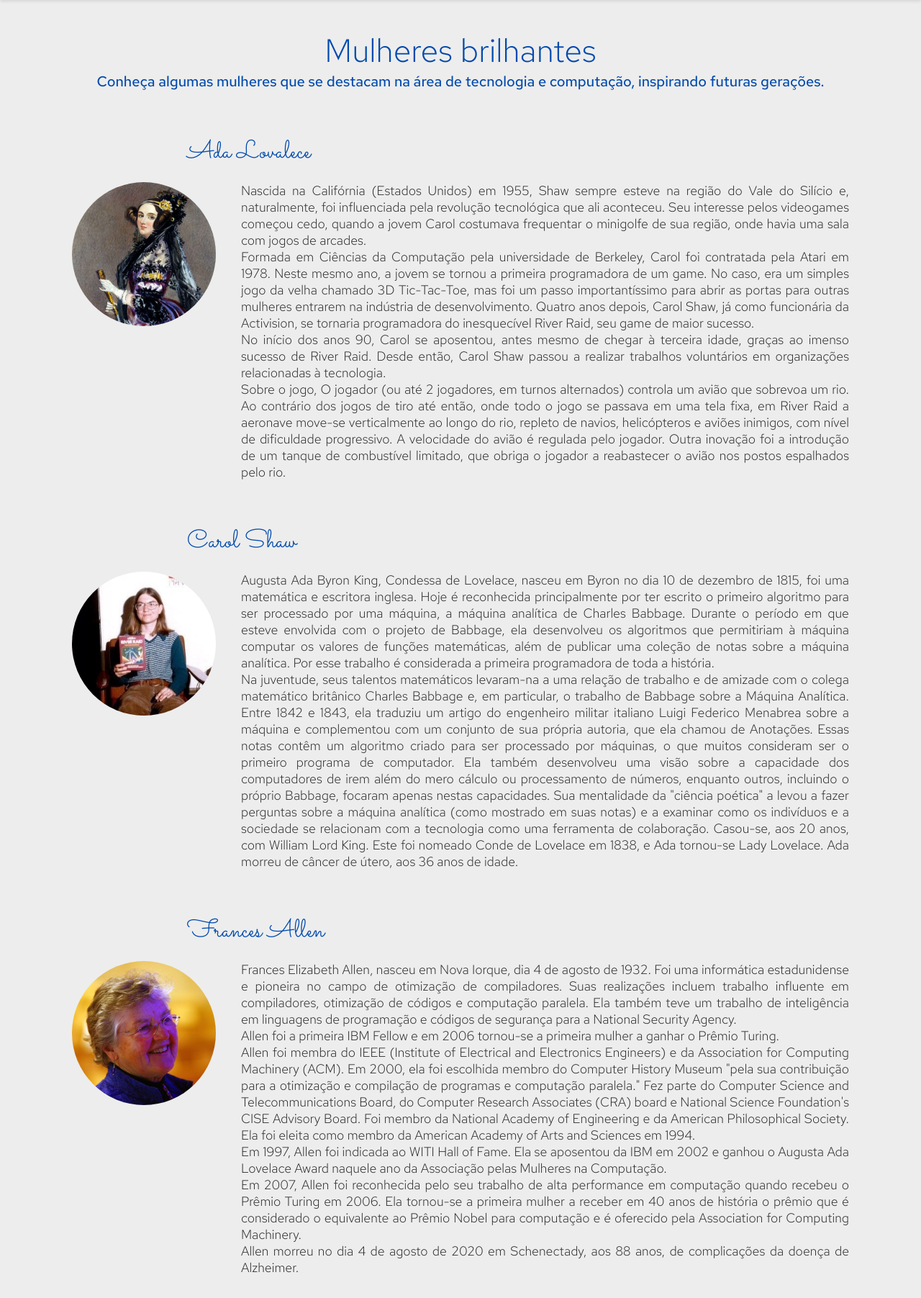
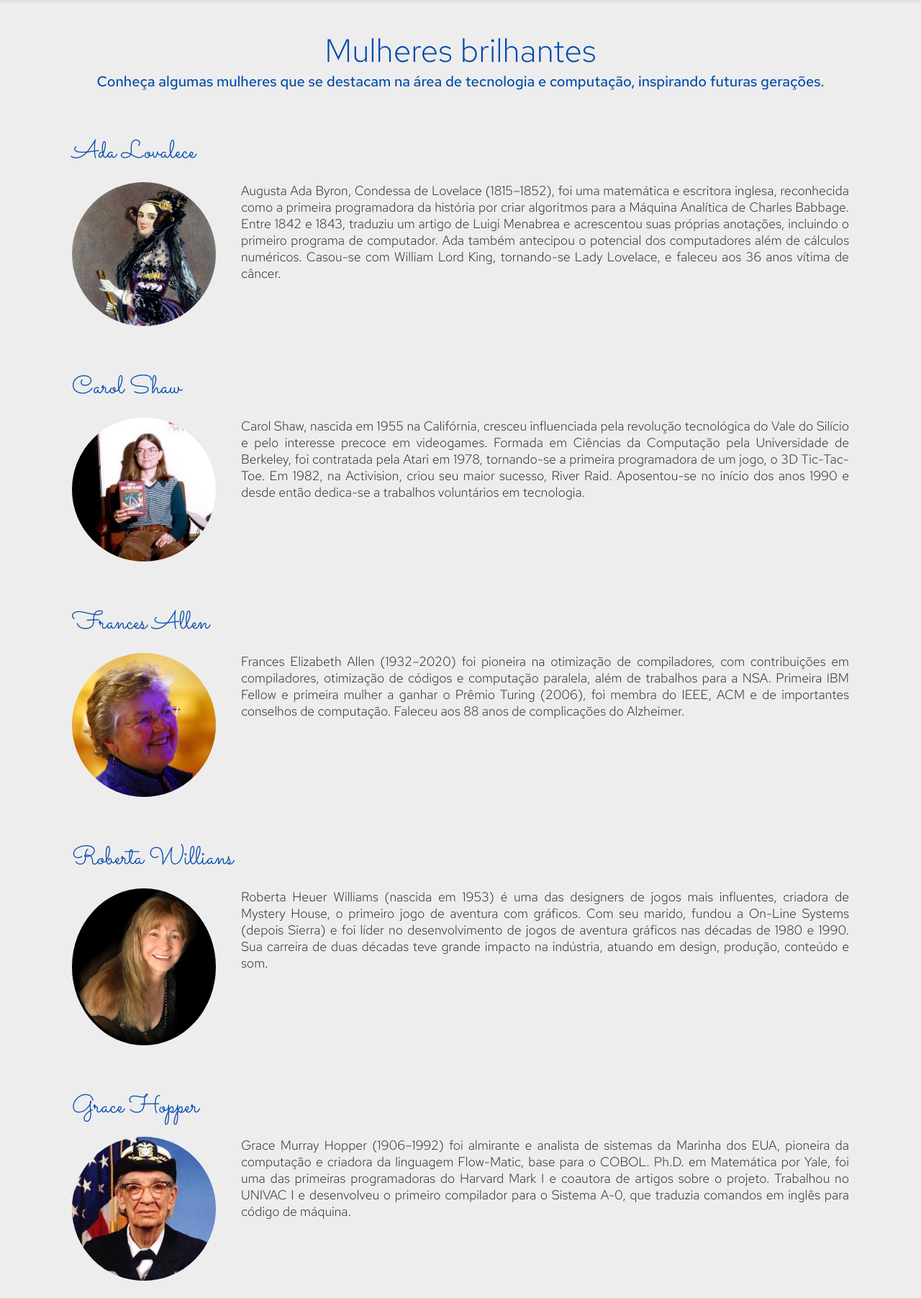
Before and after one commit to Sistemas-de-Informacao-UNIFEBE/meninas-digitais, a PHP site: page /mulheres.html in a window 1280 px wide. Shown: the part 117-1920 px from the top of the page at 72% size. Run offline with PHP 8.4, Linux system fonts and the light colour scheme.

Commit message:
responsividade

```diff
--- a/mulheres.html
+++ b/mulheres.html
@@ -22,7 +22,7 @@
     <!-- barra de navegação -->
     <nav>
       <div class="nav-logo">
-        <img src="assets/images/Logo variação 1 - Horizontal.png" alt="Logo" width="180px" id="logo" />
+        <img src="assets/images/logo_variação_1_horizontal.png" alt="Logo" width="180px" id="logo" />
       </div>
       <div class="nav-links">
         <a href="index.html">Home</a>
@@ -45,10 +45,7 @@
     </div>
     <div class="texto-mulheres">
       <img src="assets/images/adaLovelace.jpg" alt="Ada Lovelace" class="img-mulheres" />
-      <p>Nascida na Califórnia (Estados Unidos) em 1955, Shaw sempre esteve na região do Vale do Silício e, naturalmente, foi influenciada pela revolução tecnológica que ali aconteceu. Seu interesse pelos videogames começou cedo, quando a jovem Carol costumava frequentar o minigolfe de sua região, onde havia uma sala com jogos de arcades. <br>
-      Formada em Ciências da Computação pela universidade de Berkeley, Carol foi contratada pela Atari em 1978. Neste mesmo ano, a jovem se tornou a primeira programadora de um game. No caso, era um simples jogo da velha chamado 3D Tic-Tac-Toe, mas foi um passo importantíssimo para abrir as portas para outras mulheres entrarem na indústria de desenvolvimento. Quatro anos depois, Carol Shaw, já como funcionária da Activision, se tornaria programadora do inesquecível River Raid, seu game de maior sucesso. <br>
-    No início dos anos 90, Carol se aposentou, antes mesmo de chegar à terceira idade, graças ao imenso sucesso de River Raid. Desde então, Carol Shaw passou a realizar trabalhos voluntários em organizações relacionadas à tecnologia.<br>
-  Sobre o jogo, O jogador (ou até 2 jogadores, em turnos alternados) controla um avião que sobrevoa um rio. Ao contrário dos jogos de tiro até então, onde todo o jogo se passava em uma tela fixa, em River Raid a aeronave move-se verticalmente ao longo do rio, repleto de navios, helicópteros e aviões inimigos, com nível de dificuldade progressivo. A velocidade do avião é regulada pelo jogador. Outra inovação foi a introdução de um tanque de combustível limitado, que obriga o jogador a reabastecer o avião nos postos espalhados pelo rio.<br></p>
+      <p> Augusta Ada Byron, Condessa de Lovelace (1815–1852), foi uma matemática e escritora inglesa, reconhecida como a primeira programadora da história por criar algoritmos para a Máquina Analítica de Charles Babbage. Entre 1842 e 1843, traduziu um artigo de Luigi Menabrea e acrescentou suas próprias anotações, incluindo o primeiro programa de computador. Ada também antecipou o potencial dos computadores além de cálculos numéricos. Casou-se com William Lord King, tornando-se Lady Lovelace, e faleceu aos 36 anos vítima de câncer.</p>
     </div>
   </div>
 
@@ -58,8 +55,7 @@
     </div>
     <div class="texto-mulheres">
       <img src="assets/images/carolShaw.jpg" alt="Ada Lovelace" class="img-mulheres" />
-      <p>Augusta Ada Byron King, Condessa de Lovelace, nasceu em Byron no dia 10 de dezembro de 1815, foi uma matemática e escritora inglesa. Hoje é reconhecida principalmente por ter escrito o primeiro algoritmo para ser processado por uma máquina, a máquina analítica de Charles Babbage. Durante o período em que esteve envolvida com o projeto de Babbage, ela desenvolveu os algoritmos que permitiriam à máquina computar os valores de funções matemáticas, além de publicar uma coleção de notas sobre a máquina analítica. Por esse trabalho é considerada a primeira programadora de toda a história. <br>
-      Na juventude, seus talentos matemáticos levaram-na a uma relação de trabalho e de amizade com o colega matemático britânico Charles Babbage e, em particular, o trabalho de Babbage sobre a Máquina Analítica. Entre 1842 e 1843, ela traduziu um artigo do engenheiro militar italiano Luigi Federico Menabrea sobre a máquina e complementou com um conjunto de sua própria autoria, que ela chamou de Anotações. Essas notas contêm um algoritmo criado para ser processado por máquinas, o que muitos consideram ser o primeiro programa de computador. Ela também desenvolveu uma visão sobre a capacidade dos computadores de irem além do mero cálculo ou processamento de números, enquanto outros, incluindo o próprio Babbage, focaram apenas nestas capacidades. Sua mentalidade da "ciência poética" a levou a fazer perguntas sobre a máquina analítica (como mostrado em suas notas) e a examinar como os indivíduos e a sociedade se relacionam com a tecnologia como uma ferramenta de colaboração. Casou-se, aos 20 anos, com William Lord King. Este foi nomeado Conde de Lovelace em 1838, e Ada tornou-se Lady Lovelace. Ada morreu de câncer de útero, aos 36 anos de idade.</p>
+     <p>Carol Shaw, nascida em 1955 na Califórnia, cresceu influenciada pela revolução tecnológica do Vale do Silício e pelo interesse precoce em videogames. Formada em Ciências da Computação pela Universidade de Berkeley, foi contratada pela Atari em 1978, tornando-se a primeira programadora de um jogo, o 3D Tic-Tac-Toe. Em 1982, na Activision, criou seu maior sucesso, River Raid. Aposentou-se no início dos anos 1990 e desde então dedica-se a trabalhos voluntários em tecnologia.</p>
     </div>
   </div>
 
@@ -69,12 +65,7 @@
     </div>
     <div class="texto-mulheres">
       <img src="assets/images/francesAllen.jpg" alt="Ada Lovelace" class="img-mulheres" />
-      <p>Frances Elizabeth Allen, nasceu em Nova Iorque, dia 4 de agosto de 1932. Foi uma informática estadunidense e pioneira no campo de otimização de compiladores. Suas realizações incluem trabalho influente em compiladores, otimização de códigos e computação paralela. Ela também teve um trabalho de inteligência em linguagens de programação e códigos de segurança para a National Security Agency.<br>
-        Allen foi a primeira IBM Fellow e em 2006 tornou-se a primeira mulher a ganhar o Prêmio Turing.<br>
-       Allen foi membra do IEEE (Institute of Electrical and Electronics Engineers) e da Association for Computing Machinery (ACM). Em 2000, ela foi escolhida membro do Computer History Museum "pela sua contribuição para a otimização e compilação de programas e computação paralela." Fez parte do Computer Science and Telecommunications Board, do Computer Research Associates (CRA) board e National Science Foundation's CISE Advisory Board. Foi membro da National Academy of Engineering e da American Philosophical Society. Ela foi eleita como membro da American Academy of Arts and Sciences em 1994.<br>
-       Em 1997, Allen foi indicada ao WITI Hall of Fame. Ela se aposentou da IBM em 2002 e ganhou o Augusta Ada Lovelace Award naquele ano da Associação pelas Mulheres na Computação.<br>
-       Em 2007, Allen foi reconhecida pelo seu trabalho de alta performance em computação quando recebeu o Prêmio Turing em 2006. Ela tornou-se a primeira mulher a receber em 40 anos de história o prêmio que é considerado o equivalente ao Prêmio Nobel para computação e é oferecido pela Association for Computing Machinery.<br>
-       Allen morreu no dia 4 de agosto de 2020 em Schenectady, aos 88 anos, de complicações da doença de Alzheimer.<br></p>
+      <p>Frances Elizabeth Allen (1932–2020) foi pioneira na otimização de compiladores, com contribuições em compiladores, otimização de códigos e computação paralela, além de trabalhos para a NSA. Primeira IBM Fellow e primeira mulher a ganhar o Prêmio Turing (2006), foi membra do IEEE, ACM e de importantes conselhos de computação. Faleceu aos 88 anos de complicações do Alzheimer.</p>
     </div>
   </div>
 
@@ -84,8 +75,7 @@
     </div>
     <div class="texto-mulheres">
       <img src="assets/images/robertaWilliams.jpg" alt="Ada Lovelace" class="img-mulheres" />
-      <p>Roberta Heuer Williams, nasceu em 16 de fevereiro de 1953 em La Verne, é uma das mais respeitadas e conhecidas designers de jogos de computador, e também a jogadora mulher mais influente de seu tempo. Ela é a criadora do Mystery House, o primeiro jogo de aventura com gráficos em tela. Nas décadas de 1980 e 1990, Roberta e seu marido Ken Williams foram figuras líderes no desenvolvimento de jogos de aventura gráficos. Juntos fundaram a empresa On-Line Systems, que mais tarde tornou-se Sierra.<br>
-      A carreira de Williams baseia-se em uma lista de trabalhos completa e ativa por duas décadas, que teve uma grande contribuição para a indústria dos jogos eletrônicos. Apesar da Sierra ter sido vendida em 1996, os créditos de produção de Williams continuam até 1999. Ela contribuiu para os campos de design de jogos, produção, conteúdo e som.<br></p>
+      <p>Roberta Heuer Williams (nascida em 1953) é uma das designers de jogos mais influentes, criadora de Mystery House, o primeiro jogo de aventura com gráficos. Com seu marido, fundou a On-Line Systems (depois Sierra) e foi líder no desenvolvimento de jogos de aventura gráficos nas décadas de 1980 e 1990. Sua carreira de duas décadas teve grande impacto na indústria, atuando em design, produção, conteúdo e som.</p>
     </div>
   </div>
 
@@ -96,11 +86,7 @@
     </div>
     <div class="texto-mulheres">
       <img src="assets/images/graceHopper.jpg" alt="Ada Lovelace" class="img-mulheres" />
-      <p>Grace Murray Hopper nasceu em Nova Iorque no dia 9 de dezembro de 1906, foi almirante e analista de sistemas da Marinha dos Estados Unidos nas décadas de 1940 e 1950, criadora da linguagem de programação de alto nível Flow-Matic (em desuso), base para a criação do COBOL ,é uma das primeiras programadoras do computador Harvard Mark I, em 1944.<br>
-      Antes da Marinha, Hopper conquistou o Ph.D. em matemática na Universidade de Yale e foi professora de matemática na Faculdade Vassar.<br>
-      Tentou entrar na Marinha durante a Segunda Guerra Mundial, mas foi rejeitada por ter 34 anos. Por consequência, entrou na Navy Reserves (em tradução livre, a Reserva da Marinha).<br>
-      Em 1944, começou sua carreira em computação, quando trabalhou no Mark I de Harvard no time conduzido por Howard H. Aiken. Neste período, foi co-autora de três artigos científicos baseados nesse projeto.<br>
-      Em 1949, ela passou a participar do Eckert-Mauchly Computer Corporation e fez parte do time que desenvolveu o computador UNIVAC I. Enquanto estava no Eckert-Mauchly, começou o desenvolvimento do seu compilador. O programa dela convertia termos em Inglês para código de máquina e em 1952, tinha terminado o desenvolvimento do seu programa ligador (originalmente chamado de compilador), o qual foi desenvolvido para o Sistema A-0.<br></p>
+      <p>Grace Murray Hopper (1906–1992) foi almirante e analista de sistemas da Marinha dos EUA, pioneira da computação e criadora da linguagem Flow-Matic, base para o COBOL. Ph.D. em Matemática por Yale, foi uma das primeiras programadoras do Harvard Mark I e coautora de artigos sobre o projeto. Trabalhou no UNIVAC I e desenvolveu o primeiro compilador para o Sistema A-0, que traduzia comandos em inglês para código de máquina.</p>
     </div>
   </div>
 
@@ -110,9 +96,7 @@
     </div>
     <div class="texto-mulheres">
       <img src="assets/images/hedyLamar.jpg" alt="Ada Lovelace" class="img-mulheres" />
-      <p>  Hedy Lamarr, nome artístico de Hedwig Eva Maria Kiesler nasceu em Viena, em 9 de novembro de 1914, foi uma atriz e inventora austríaca radicada nos Estados Unidos.
-      Em 28 anos de carreira, participou de mais de 30 filmes e fez uma importante contribuição tecnológica durante a Segunda Guerra Mundial, uma co-invenção, com o compositor George Antheil, um sistema de comunicações para as Forças Armadas dos Estados Unidos que serviu de base para a atual telefonia celular.Em reconhecimento do valor de seu trabalho e da importância da tecnologia por ela inventada, seu nome foi postumamente inserido no National Inventors Hall of Fame em 2014.
-      Hedy se tornou uma estrela por sua atuação em Algiers (1938), seu primeiro filme rodado nos Estados Unidos. Trabalhou com grandes atores da época como Clark Gable, em Boom Town e Comrade X (ambos de 1940), e com James Stewart, em Come Live with Me (1941). Outros de seus filmes para a MGM foram Lady of the Tropics (1939), H.M. Pulham, Esq. (1941), Crossroads e White Cargo (ambos de 1942).</p>
+      <p>Hedy Lamarr, nascida Hedwig Eva Maria Kiesler em 9 de novembro de 1914, em Viena, foi uma atriz e inventora austríaca naturalizada norte-americana. Em sua carreira de 28 anos, atuou em mais de 30 filmes e, durante a Segunda Guerra Mundial, co-inventou com o compositor George Antheil um sistema de comunicações para as Forças Armadas dos EUA que se tornou base para a telefonia celular. Em 2014, foi incluída postumamente no National Inventors Hall of Fame. Destacou-se em filmes como Algiers (1938), Lady of the Tropics (1939), Boom Town (1940), Comrade X (1940), Come Live with Me (1941), H.M. Pulham, Esq. (1941), Crossroads (1942) e White Cargo (1942).</p>
     </div>
   </div>
 
@@ -133,9 +117,7 @@
     </div>
     <div class="texto-mulheres">
       <img src="assets/images/maryKenneth.jpg" alt="Ada Lovelace" class="img-mulheres" />
-      <p>Mary Kenneth Keller, mais conhecida como Irmã Mary Kenneth Keller, nasceu 17 de dezembro de 1913, foi uma importante freira e cientista da computação. Em 7 de junho de 1965, junto de Irving Tang da Universidade Washington em St. Louis, ela se tornou uma das primeiras doutoras na área em seu país. Keller ganhou a titulação na Universidade do Wisconsin-Madison. Sua tese chama-se Inferência indutiva em padrões gerados por computador (Inductive Inference on Computer Generated Patterns).<br>
-      Em 1958, Mary começou a trabalhar em uma oficina de ciência da computação, da Fundação Nacional de Ciência, dos Estados Unidos, no Dartmouth College, um local predominantemente masculino na época, onde participou do desenvolvimento da linguagem de programação BASIC. BASIC é um acrônimo para Beginner's All-purpose Symbolic Instruction Code; em português: Código de Instruções Simbólicas de Uso Geral para Principiantes. O BASIC é um meio de traduzir os códigos dos computadores de maneira mais direta e tem como propósito ampliar a programação de computadores em campos não matemáticos e científicos, o que permitiu que qualquer pessoa pudesse aprender a linguagem, se tornando mais acessível para a população.<br>
-      No ano de 1965, após finalizar seu doutorado, Mary fundou um departamento de ciências da computação na Universidade de Clarke em Iowa. Passou 20 anos de sua vida dedicando-se e apaixonando-se pelo potencial do que os computadores poderiam se tornar e visou aumentar o acesso e a informação, promovendo a educação. Hoje a Universidade Clarke tem o Centro de Serviços de Computação e Informação Keller, devido aos serviços por ela ofertados em telecomunicação e computação a alunos, funcionários e professores. Existe também uma bolsa de estudos em Ciência da Computação em seu nome na mesma instituição.<br></p>
+      <p>Mary Kenneth Keller (1913–1985) foi uma freira e pioneira da ciência da computação nos EUA. Em 1965, tornou-se uma das primeiras mulheres doutoras na área, com tese sobre inferência indutiva. Trabalhou no Dartmouth College no desenvolvimento da linguagem BASIC, criada para tornar a programação mais acessível a não especialistas. Fundou o departamento de Ciência da Computação da Universidade Clarke, onde atuou por 20 anos promovendo educação e acesso à tecnologia. Em sua homenagem, a instituição mantém um centro de computação e uma bolsa de estudos com seu nome.</p>
     </div>
   </div>
 
@@ -145,12 +127,42 @@
     </div>
     <div class="texto-mulheres">
       <img src="assets/images/jeanSammet.jpg" alt="Ada Lovelace" class="img-mulheres" />
-      <p>Jean E. Sammet (23 de março de 1928 – 20 de maio de 2017) foi uma cientista da computação americana que desenvolveu a linguagem FORMAC em 1962.<br>
-      Se formou como bacharel em matemática pelo Mount Holyoke College em 1948 e como mestra em matemática pela Universidade de Illinois em Urbana-Champaign no ano de 1949. Trabalhou por 27 anos para a IBM, onde desenvolveu o FORMAC, a primeira linguagem de computador amplamente utilizada para manipulação simbólica de fórmulas matemáticas. Sammet também integrou a subcomissão que criou a linguagem COBOL. Foi presidente da ACM no período de 1974-1976.<br></p>
+      <p>Jean E. Sammet (1928–2017) foi uma cientista da computação pioneira no desenvolvimento de linguagens de programação. Criou, em 1962, a linguagem FORMAC, primeira amplamente usada para manipulação simbólica de expressões matemáticas, marcando a álgebra computacional. Formada em matemática, trabalhou como professora e programadora antes de ingressar na IBM, onde atuou por 27 anos. Também teve papel importante na criação do COBOL, integrando a subcomissão da CODASYL ao lado de Grace Hopper e outros.</p>
+    </div>
+  </div>
+
+<div class="container-mulheres2">
+    <div class="subtitulo-mulheres">
+      <h3>Karen Sparck Jones</h3>
+    </div>
+    <div class="texto-mulheres">
+      <img src="assets/images/karenSparck.jpg" alt="Ada Lovelace" class="img-mulheres" />
+      <p>Spärck Jones atuou no Cambridge Language Research Unit desde o fim dos anos 1950 e, a partir de 1974, no Cambridge University Computer Laboratory, aposentando-se em 2002 como Professora de Computadores e Informação, título recebido em 1999. Antes disso, trabalhou em contratos de curto prazo e manteve suas atividades no laboratório até pouco antes de falecer.
+      Sua pesquisa se concentrou em processamento de linguagem natural e recuperação de informações. Em 1972, introduziu o conceito de frequência inversa de documentos (IDF), fundamental para mecanismos de busca modernos, geralmente em conjunto com o método tf-idf. Em 1982, participou do Alvey Programme.</p>
+    </div>
+  </div>
+
+<div class="container-mulheres2">
+    <div class="subtitulo-mulheres">
+      <h3>Radia Joy Perlman</h3>
+    </div>
+    <div class="texto-mulheres">
+      <img src="assets/images/radiaPerlman.jpg" alt="Ada Lovelace" class="img-mulheres" />
+      <p>Radia Joy Perlman é uma cientista da computação norte-americana, conhecida como a “mãe da Internet” pela criação do protocolo Spanning Tree (STP), essencial para o funcionamento de pontes de rede. Também desenvolveu o protocolo TRILL e contribuiu para protocolos de roteamento link-state. Autora e coautora de livros sobre redes e segurança, possui mais de 100 patentes. Trabalhou na Sun Microsystems, lecionou em universidades como Harvard, MIT e Washington, e atualmente atua na Dell EMC. Recebeu prêmios como o Lifetime Achievement Award da Usenix e o SIGCOMM da ACM.</p>
+    </div>
+  </div>
+
+<div class="container-mulheres2">
+    <div class="subtitulo-mulheres">
+      <h3>Margaret Heafield Hamilton</h3>
+    </div>
+    <div class="texto-mulheres">
+      <img src="assets/images/MargarethHamilton.jpg" alt="Ada Lovelace" class="img-mulheres" />
+      <p>Margaret Heafield Hamilton é uma cientista da computação, engenharia de software e empresária estadunidense. Foi diretora da Divisão de Software no Laboratório de Instrumentação do MIT, que desenvolveu o programa de voo usado no projeto Apollo 11, a primeira missão tripulada à Lua. O software de Hamilton impediu que o pouso na Lua fosse abortado.<br>
+      Margaret publicou mais de 130 artigos, atas e relatórios relacionados aos 60 projetos e seis programas importantes nos quais ela esteve envolvida. Em 22 de novembro de 2016 foi premiada com a Medalha Presidencial da Liberdade pelo presidente dos Estados Unidos Barack Obama, honraria recebida por seu trabalho sobre o desenvolvimento do software de voo a bordo das missões Apollo da NASA.</p>
     </div>
   </div>
 </section>
-
 
   <footer>
     <div class="linha">
@@ -160,7 +172,7 @@
     <section class="container-footer">
       <!--Rodapé da página das meninas digitais--><!-- banner inicial -->
       <div class="footer-img">
-        <img src="./assets/images/Logo variação 2 - horizontal.png" alt="Logo unifebe do projeto Meninas digitais" />
+        <img src="./assets/images/logo_variação_2 _horizontal.png" alt="Logo unifebe do projeto Meninas digitais" />
       </div>
       <div class="footer-text">
         <img src="assets/images/mail.svg" alt="mail">
--- a/style.css
+++ b/style.css
@@ -397,9 +383,10 @@ a {
 .subtitulo-mulheres h3{
   font-weight: 100;
   font-family: "Sacramento", cursive;
-  padding: 10px 0 15px 260px;
+  padding: 10px 0 15px 100px;
   font-size: 35px;
   color: var(--azul-marinho);
+
 }
 
 .texto-mulheres{
```
Also changed, not shown: other parts of style.css (+149 -119 lines), index.html (+10 -5 lines), projetos.html (+17 -11 lines), script.js (added, +20 -0 lines), assets/images/filtro(2).png (added), assets/images/filtro.png (added), assets/images/logo_variação_ 5_vertical.png (renamed from assets/images/Logo variação 5 - Vertical.png), assets/images/logo_variação_1_horizontal.png (renamed from assets/images/Logo variação 1 - Horizontal.png), assets/images/logo_variação_1_vertical.png (renamed from assets/images/Logo variação 1 - Vertical.png), assets/images/logo_variação_2 _horizontal.png (renamed from assets/images/Logo variação 2 - Horizontal.png), assets/images/logo_variação_2_vertical.png (renamed from assets/images/Logo variação 2 - Vertical.png), assets/images/logo_variação_3_horizontal.png (renamed from assets/images/Logo variação 3 - Horizontal.png), assets/images/logo_variação_3_vertical.png (renamed from assets/images/Logo variação 3 - Vertical.png), assets/images/logo_variação_4_horizontal.png (renamed from assets/images/Logo variação 4 - Horizontal.png), 4 more files.
